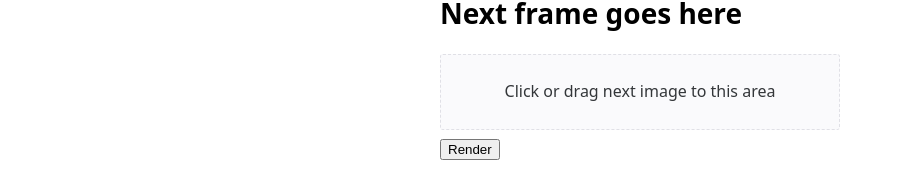
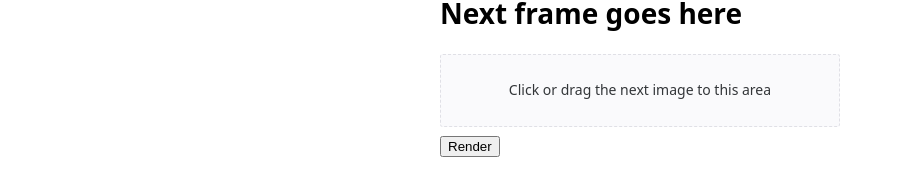
Before and after one commit to a-l-e-x-a-n-d-r-a-l-i-u/dalle-zoom-web-builder, a Vue app: page / in a window 1280 px wide. Shown: the part 445-615 px from the top of the page, without its empty margins (0-903 px from the left). Built offline with nearby package versions, Linux system fonts and the light colour scheme; what @ffmpeg/ffmpeg would draw is missing.

Commit message:
Readability conventions

```diff
--- a/src/components/ImageUploader.vue
+++ b/src/components/ImageUploader.vue
@@ -1,8 +1,14 @@
 <template>
   <h1>Next frame goes here</h1>
-  <n-upload list-type="image" accept="image/*" :show-remove-button="false" :custom-request="upload" ref="uploader">
+  <n-upload
+    list-type="image"
+    accept="image/*"
+    :show-remove-button="false"
+    :custom-request="handleUpload"
+    ref="uploader"
+  >
     <n-upload-dragger>
-      <n-text style="font-size: 16px"> Click or drag next image to this area </n-text>
+      <n-text>Click or drag the next image to this area</n-text>
     </n-upload-dragger>
   </n-upload>
   <button @click="render">Render</button>
@@ -22,7 +28,7 @@ export default defineComponent({
     NText,
   },
   methods: {
-    async upload(options: UploadCustomRequestOptions): Promise<void> {
+    async handleUpload(options: UploadCustomRequestOptions): Promise<void> {
       if (!options.file.file) {
         options.onError()
         return
```
